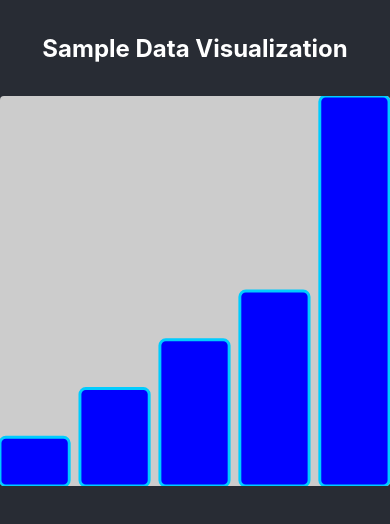
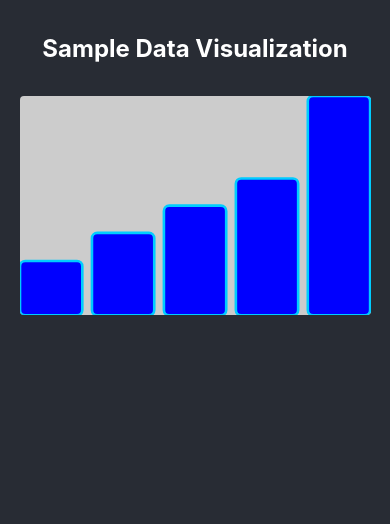
Before and after one commit to opudrovs/react-data-visualization, a React (Create React App) app: page / in a window 390 px wide. Shown: the top 524 px of the page. Built offline with nearby package versions, Linux system fonts and the light colour scheme.

Commit message:
Finished adding responsiveness to SVG.
Updated readme.

```diff
--- a/src/App.css
+++ b/src/App.css
@@ -11,3 +11,25 @@
     font-size: calc(10px + 2vmin);
     color: white;
 }
+
+.barChart {
+    width: 90%;
+    height: auto;
+    margin: 0 auto;
+    border-radius: 0.25rem;
+    transition: width .1s linear;
+}
+
+/* Medium devices */
+@media (min-width: 768px) {
+    .barChart {
+        width: 60%;
+    }
+}
+
+/* Extra large devices */
+@media (min-width: 1200px) {
+    .barChart {
+        width: 40%;
+    }
+}
--- a/src/App.tsx
+++ b/src/App.tsx
@@ -15,7 +15,7 @@ class App extends Component {
                 </header>
                     <BarChart
                         viewBoxWidth={400}
-                        viewBoxHeight={400}
+                        viewBoxHeight={250}
                         data={data}
                         style={{
                             backgroundColor: '#ccc'
--- a/src/components/charts/BarChart/BarChart.tsx
+++ b/src/components/charts/BarChart/BarChart.tsx
@@ -24,7 +24,7 @@ export default class BarChart extends Component<Props, object> {
     public render() {
         const { viewBoxWidth, viewBoxHeight, style } = this.props;
 
-        const data = [10, 20, 30, 40, 80]; // Temp data to use instead of data in props, for now.
+        const data = [10, 15, 20, 25, 40]; // Temp data to use instead of data in props, for now.
         const yScale = scaleLinear()
             .domain([0, Math.max(...data)])
             .rangeRound([viewBoxHeight, 0]);
```
Also changed, not shown: 1 other file (tests, documents, lock files or other folders).
